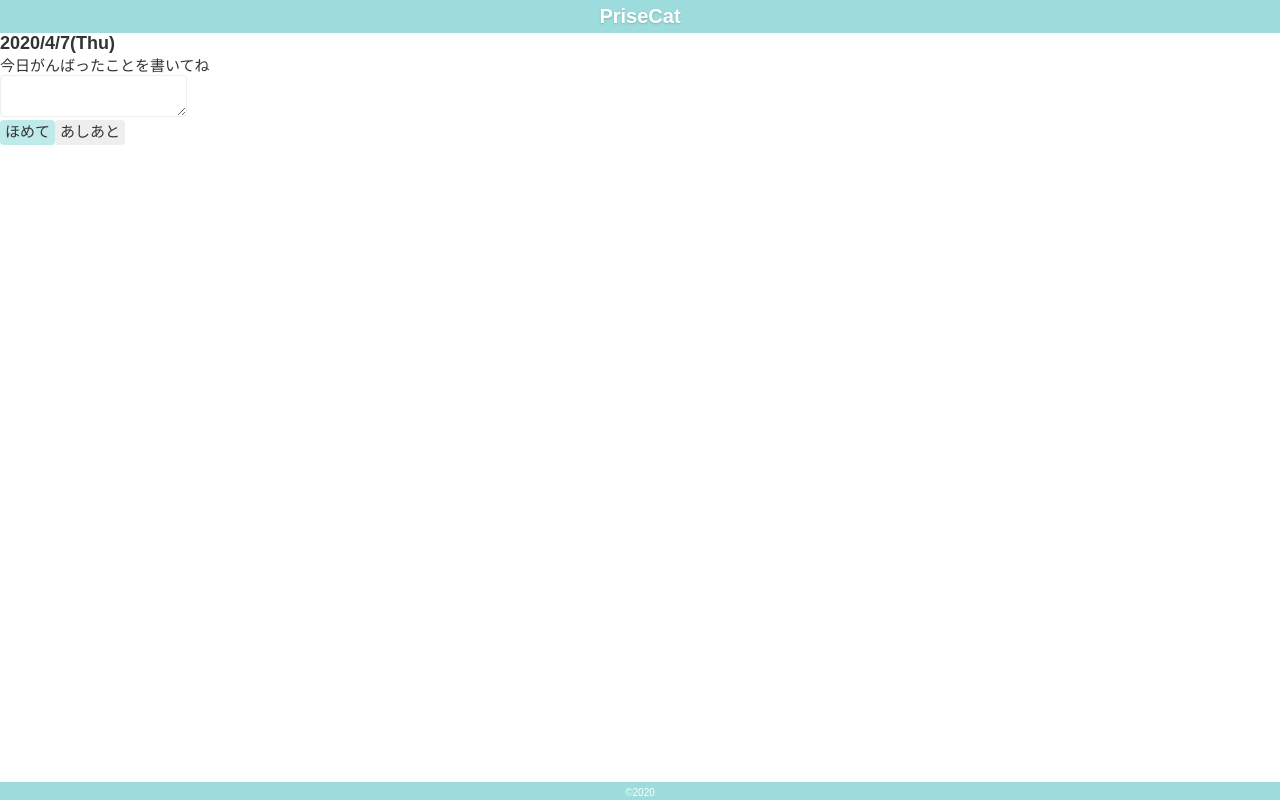
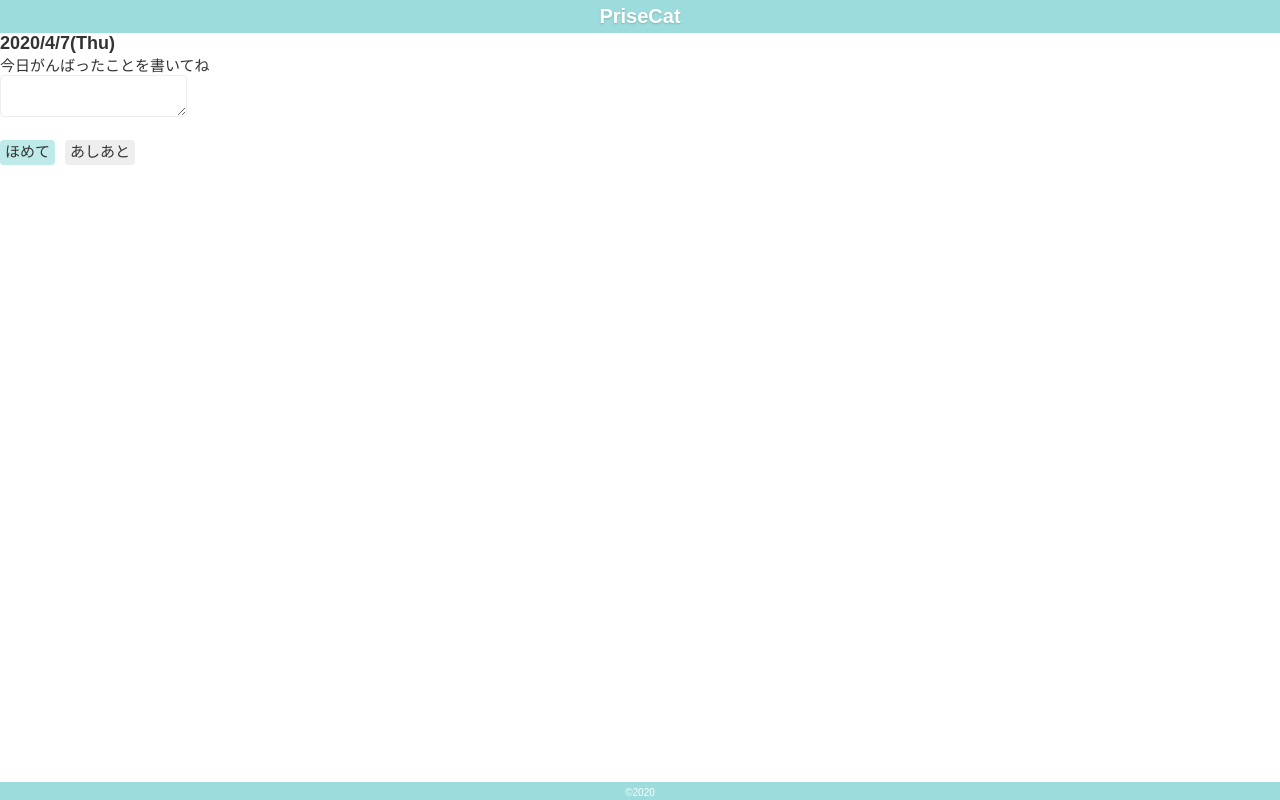
Before and after one commit to harutete/praise-cat, a React (Create React App) app: page / in a window 1280 px wide. Built offline with nearby package versions, Linux system fonts and the light colour scheme.

Commit message:
Fix: ボタンリストをコンポーネントに切り分ける

```diff
--- /dev/null
+++ b/src/components/Home/ButtonList.tsx
@@ -0,0 +1,27 @@
+import React from 'react'
+import styled from 'styled-components'
+//Component
+import UtilityButton from '../common/atoms/UtilityButton'
+
+const ButtonList = () => {
+  const List  = styled.ul`
+    display: flex;
+    list-style: none;
+    margin-right: -10px;
+    li {
+      margin: 20px 10px 0 0;
+    }
+  `
+  return (
+    <List>
+      <li>
+        <UtilityButton isAccent isAnchor text={'ほめて'} href="result" />
+      </li>
+      <li>
+        <UtilityButton isAnchor text={'あしあと'} href="list" />
+      </li>
+    </List>
+  )
+}
+
+export default ButtonList
--- a/src/components/Home/index.tsx
+++ b/src/components/Home/index.tsx
@@ -1,9 +1,8 @@
-import React, { useState } from 'react'
-
+import React from 'react'
 //Component
 import Heading02 from '../common/atoms/Heading02'
-import UtilityButton from '../common/atoms/UtilityButton'
 import Textarea from '../common/atoms/Textarea'
+import ButtonList from './ButtonList'
 
 const Home = () => {
   const formattedDateStr  = () => {
@@ -24,10 +23,7 @@ const Home = () => {
         <div className="content-input-work__textarea">
           <Textarea />
         </div>
-        <div className="content-input-work__button-wrap">
-          <UtilityButton isAccent isAnchor text={'ほめて'} href="result" />
-          <UtilityButton isAnchor text={'あしあと'} href="list" />
-        </div>
+        <ButtonList />
       </div>
     </>
   )
```
